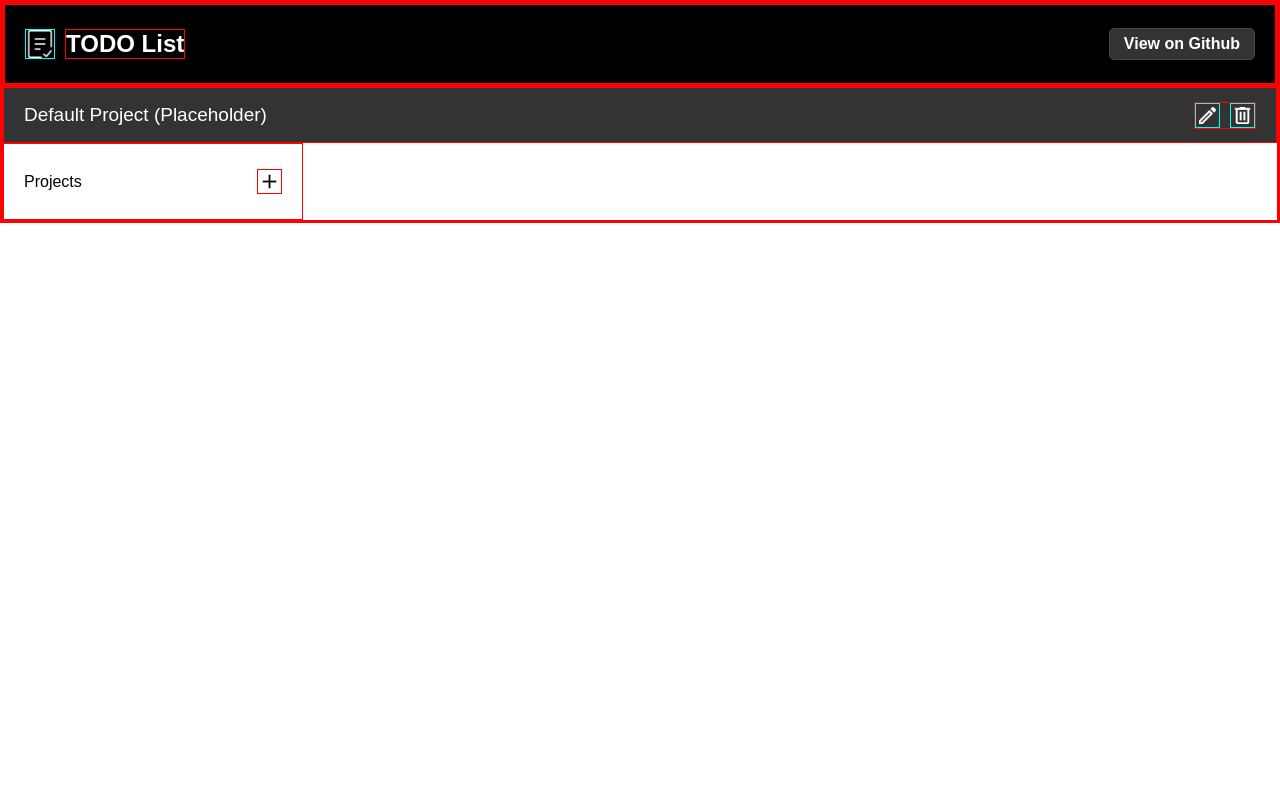
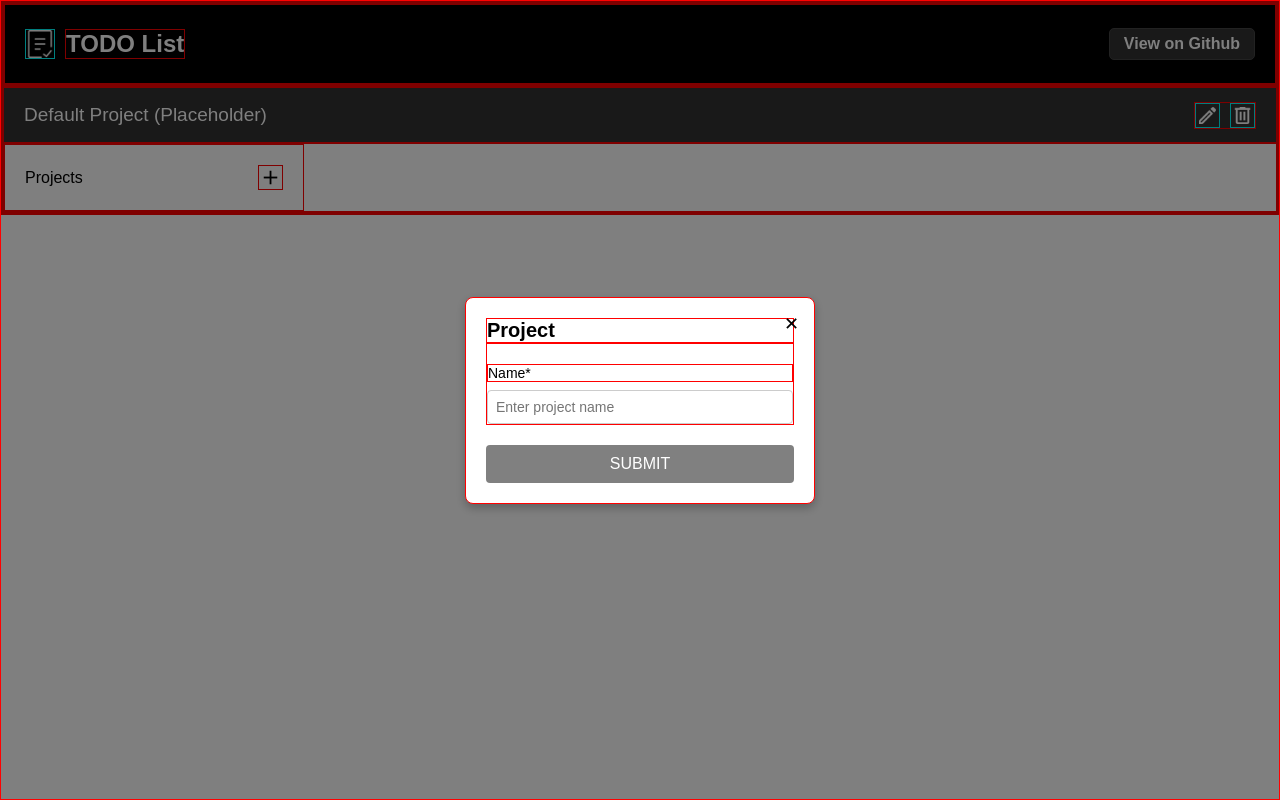
Before and after one commit to Valex99/todo-list, a website built with webpack: page src/template.html in a window 1280 px wide. Both pictures are taken after a click on the picture 269 px from the left and 181 px from the top of the page. Built offline with nearby package versions, Linux system fonts and the light colour scheme.

Commit message:
Creating and appending new projects

```diff
--- a/src/index.js
+++ b/src/index.js
@@ -1,8 +1,28 @@
 import "./styles.css";
 
-//import projectIcon from "./images/check-icon.png";
-import createNav from "./modules/nav";
-import createProjects from "./modules/projects";
+import createNav from "./modules/UI";
+import { createProjects } from "./modules/UI";
+//import { renderProjects } from "./modules/UI";
 
+/* HOW AN ARRAY OF OBJECT SHOULD LOOK LIKE
+
+let TODO = [
+    {
+        name: "Default Project",
+        tasks: [
+            { name: "Do homework", priority: "first" },
+            { name: "Do the laundry", priority: "second" }
+            ]
+            },
+            {
+                name: "First Project",
+                tasks: [
+                    { name: "Pay the bills", priority: "first" },
+                    { name: "Call a mechanic", priority: "second" }
+                    ]
+                    }
+                    ];
+                    */
 createNav();
-createProjects(); //Maybe let the function take in an argument which project we are on
+createProjects();
+//renderProjects();
--- /dev/null
+++ b/src/modules/UI.js
@@ -0,0 +1,184 @@
+import binIcon from "../icons/bin-icon.png";
+import pencilIcon from "../icons/pencil-outline.png";
+import plusIcon from "../icons/plus.png";
+import projectIcon from "../images/check-icon.png";
+
+// Import functions from logic.js
+import { addProject, getAllProjects } from "./logic.js";
+
+// EXTEND THIS FUNCTION, IT SHOULDNT ONLY CREATE NAV
+// IT SHOUOL HANDLE ALL DOM INTERRACTIONS
+
+// Function to create navigator bar (static - always the same)
+export default function createNav() {
+  const nav = document.querySelector("nav");
+
+  const navDiv = document.createElement("div");
+  navDiv.classList.add("nav-div");
+
+  const icon = document.createElement("img");
+  icon.classList.add("icon");
+  icon.src = projectIcon;
+  icon.alt = "ToDo Icon";
+
+  const title = document.createElement("h1");
+  title.classList.add("project-title");
+  title.textContent = "TODO List";
+
+  const githubButton = document.createElement("button");
+  githubButton.classList.add("github-button");
+  githubButton.textContent = "View on Github";
+
+  navDiv.appendChild(icon);
+  navDiv.appendChild(title);
+  navDiv.appendChild(githubButton);
+
+  nav.appendChild(navDiv);
+}
+
+// Function that creates selected project header
+export function createProjects() {
+  const content = document.getElementById("content");
+
+  const currentProjectDiv = document.createElement("div");
+  currentProjectDiv.classList.add("current-project-div");
+  currentProjectDiv.textContent = "Default Project (Placeholder)";
+
+  const currentProjectDivIcons = document.createElement("div");
+  currentProjectDivIcons.classList.add("current-project-div-icons");
+
+  const bin = document.createElement("img");
+  bin.src = binIcon;
+  bin.alt = "Bin Icon";
+
+  const pencil = document.createElement("img");
+  pencil.src = pencilIcon;
+  pencil.alt = "Pencil Icon";
+
+  currentProjectDivIcons.appendChild(pencil);
+  currentProjectDivIcons.appendChild(bin);
+
+  currentProjectDiv.appendChild(currentProjectDivIcons);
+
+  content.appendChild(currentProjectDiv);
+
+  // Create project sidebar
+  const projectSidebarParentDiv = document.createElement("div");
+  projectSidebarParentDiv.classList.add("project-sidebar-parent-div");
+
+  const projectSidebar = document.createElement("div");
+  projectSidebar.classList.add("project-sidebar");
+  projectSidebar.textContent = "Projects";
+
+  const plus = document.createElement("img");
+  plus.src = plusIcon;
+  plus.alt = "Plus Icon";
+
+  projectSidebar.appendChild(plus);
+  //content.appendChild(projectSidebar);
+  projectSidebarParentDiv.appendChild(projectSidebar);
+  content.appendChild(projectSidebarParentDiv);
+
+  plus.addEventListener("click", () => {
+    // Call a function to create and display the modal
+    displayProjectModal();
+  });
+}
+
+// Function to display the project modal
+export function displayProjectModal() {
+  // Modal overlay
+  const modalOverlay = document.createElement("div");
+  modalOverlay.classList.add("modal-overlay");
+
+  // Modal content
+  const modalContent = document.createElement("div");
+  modalContent.classList.add("modal-content");
+
+  // Title
+  const modalTitle = document.createElement("h2");
+  modalTitle.textContent = "Project";
+
+  // Close button
+  const closeButton = document.createElement("button");
+  closeButton.classList.add("modal-close");
+  closeButton.textContent = "✕";
+
+  // Input field
+  const inputContainer = document.createElement("div");
+  const inputLabel = document.createElement("label");
+  inputLabel.textContent = "Name*";
+  const inputField = document.createElement("input");
+  inputField.type = "text";
+  inputField.placeholder = "Enter project name";
+
+  inputContainer.appendChild(inputLabel);
+  inputContainer.appendChild(inputField);
+
+  // Submit button
+  const submitButton = document.createElement("button");
+  submitButton.classList.add("modal-submit");
+  submitButton.textContent = "SUBMIT";
+
+  // Append children to modal
+  modalContent.appendChild(modalTitle);
+  modalContent.appendChild(closeButton);
+  modalContent.appendChild(inputContainer);
+  modalContent.appendChild(submitButton);
+  modalOverlay.appendChild(modalContent);
+
+  // Add the modal to the body
+  document.body.appendChild(modalOverlay);
+
+  // Close modal logic
+  closeButton.addEventListener("click", () => {
+    document.body.removeChild(modalOverlay);
+  });
+  // Close modal when clicking on the overlay (background)
+  modalOverlay.addEventListener("click", (e) => {
+    if (e.target === modalOverlay) {
+      document.body.removeChild(modalOverlay);
+    }
+  });
+
+  // Handle submit button (add your logic here)
+  submitButton.addEventListener("click", () => {
+    const projectName = inputField.value.trim();
+    if (projectName) {
+      console.log("New project name:", projectName);
+      addProject(projectName);
+      getAllProjects();
+      //console.log("Projects array", projects);
+      renderProjects();
+
+      document.body.removeChild(modalOverlay);
+    } else {
+      alert("Project name is required!");
+    }
+  });
+}
+
+// Rendering new projects
+function renderProjects() {
+  const projectSidebarParent = document.querySelector(
+    ".project-sidebar-parent-div"
+  );
+  //projectSidebarParent.innerHTML = "";
+  const displayedProject = document.querySelectorAll(".project");
+  displayedProject.forEach((item) => {
+    projectSidebarParent.removeChild(item)
+  });
+
+  const allProjects = getAllProjects();
+  console.log("Function: renderProjects Activated", allProjects);
+  allProjects.forEach((project) => {
+    const projectDiv = document.createElement("div");
+    projectDiv.textContent = project.name;
+    projectDiv.classList.add("project");
+    projectSidebarParent.appendChild(projectDiv);
+  });
+}
+
+//export { renderProjects };
+// SOlution, add a new div and place preoject-sidebar in it (parent div to project sidebar)
+// Let parent div have display flex direction column and keep direction row to sidebar div
--- /dev/null
+++ b/src/modules/logic.js
@@ -0,0 +1,27 @@
+const projects = [];
+
+function Project(name) {
+  return { name, tasks: [] }; // Each project has tasks
+}
+
+function addProject(name) {
+  const newProject = Project(name);
+  projects.push(newProject);
+  return newProject;
+}
+
+function getAllProjects() {
+  console.log("Projects Array: ",projects);
+  return projects;
+}
+
+function removeProject(name) {
+  const index = projects.findIndex((project) => project.name === name);
+  if (index !== -1) {
+    projects.splice(index, 1);
+  }
+}
+
+export { addProject, getAllProjects, removeProject };
+
+// Figure out how can you import all of those three things to UI module.
--- a/src/modules/nav.js
+++ /dev/null
@@ -1,27 +0,0 @@
-import projectIcon from "../images/check-icon.png";
-
-export default function createNav() {
-  const nav = document.querySelector("nav");
-
-  const navDiv = document.createElement("div");
-  navDiv.classList.add("nav-div");
-
-  const icon = document.createElement("img");
-  icon.classList.add("icon");
-  icon.src = projectIcon;
-  icon.alt = "ToDo Icon";
-
-  const title = document.createElement("h1");
-  title.classList.add("project-title");
-  title.textContent = "TODO List";
-
-  const githubButton = document.createElement("button");
-  githubButton.classList.add("github-button");
-  githubButton.textContent = "View on Github";
-
-  navDiv.appendChild(icon);
-  navDiv.appendChild(title);
-  navDiv.appendChild(githubButton);
-
-  nav.appendChild(navDiv);
-}
--- a/src/modules/projects.js
+++ /dev/null
@@ -1,41 +0,0 @@
-import binIcon from "../icons/bin-icon.png";
-import pencilIcon from "../icons/pencil-outline.png";
-import plusIcon from "../icons/plus.png";
-
-export default function createProjects() {
-  const content = document.getElementById("content");
-
-  const currentProjectDiv = document.createElement("div");
-  currentProjectDiv.classList.add("current-project-div");
-  currentProjectDiv.textContent = "Default Project (Placeholder)";
-
-  const currentProjectDivIcons = document.createElement("div");
-  currentProjectDivIcons.classList.add("current-project-div-icons");
-
-  const bin = document.createElement("img");
-  bin.src = binIcon;
-  bin.alt = "Bin Icon";
-
-  const pencil = document.createElement("img");
-  pencil.src = pencilIcon;
-  pencil.alt = "Pencil Icon";
-
-  currentProjectDivIcons.appendChild(pencil);
-  currentProjectDivIcons.appendChild(bin);
-
-  currentProjectDiv.appendChild(currentProjectDivIcons);
-
-  content.appendChild(currentProjectDiv);
-
-  // Create project sidebar
-  const projectSidebar = document.createElement("div");
-  projectSidebar.classList.add("project-sidebar");
-  projectSidebar.textContent = "Projects";
-
-  const plus = document.createElement("img");
-  plus.src = plusIcon;
-  plus.alt = "Plus Icon";
-
-  projectSidebar.appendChild(plus);
-  content.appendChild(projectSidebar);
-}
--- a/src/styles.css
+++ b/src/styles.css
@@ -80,11 +80,103 @@
   cursor: pointer;
 }
 
+/* Modal style */
+/* Modal overlay to darken background */
+.modal-overlay {
+  position: fixed;
+  top: 0;
+  left: 0;
+  width: 100vw;
+  height: 100vh;
+  background: rgba(0, 0, 0, 0.5);
+  display: flex;
+  justify-content: center;
+  align-items: center;
+  z-index: 1000;
+}
+
+/* Modal content box */
+.modal-content {
+  background: white;
+  width: 350px;
+  padding: 20px;
+  border-radius: 8px;
+  box-shadow: 0 4px 10px rgba(0, 0, 0, 0.25);
+  position: relative;
+}
+
+/* Modal title */
+.modal-content h2 {
+  margin: 0;
+  font-size: 20px;
+  color: black;
+}
+
+/* Close button */
+.modal-close {
+  position: absolute;
+  top: 15px;
+  right: 15px;
+  border: none;
+  background: none;
+  font-size: 18px;
+  cursor: pointer;
+}
+
+/* Input label */
+.modal-content label {
+  display: block;
+  margin-top: 20px;
+  font-size: 14px;
+  color: black;
+}
+
+/* Input field */
+.modal-content input[type="text"] {
+  width: 100%;
+  padding: 8px;
+  margin-top: 8px;
+  border: 1px solid #ccc;
+  border-radius: 4px;
+  font-size: 14px;
+}
+
+/* Submit button */
+.modal-submit {
+  width: 100%;
+  padding: 10px;
+  margin-top: 20px;
+  background: gray;
+  border: none;
+  color: white;
+  font-size: 16px;
+  cursor: pointer;
+  border-radius: 4px;
+}
+
+/* Add hover effect for submit button */
+.modal-submit:hover {
+  background: #333;
+}
+
+/* Add padding to the projects sidebar plus icon */
+.plus-icon {
+  width: 24px;
+  height: 24px;
+  cursor: pointer;
+  margin-top: 8px;
+}
+
+/**/
 /* Projects sidebar */
+.project-sidebar-parent-div {
+  display: flex;
+  flex-direction: column;
+}
+
 .project-sidebar {
   width: 300px;
-  padding: 25px 20px;
-
+  padding: 20px;
   display: flex;
   align-items: center;
 }
@@ -93,4 +185,11 @@
   height: 25px;
   margin-left: auto;
   margin-right: 0;
+
 }
+
+
+.project {
+  width: 300px;
+  padding: 20px
+}
```
Also changed, not shown: dist/main.js.
